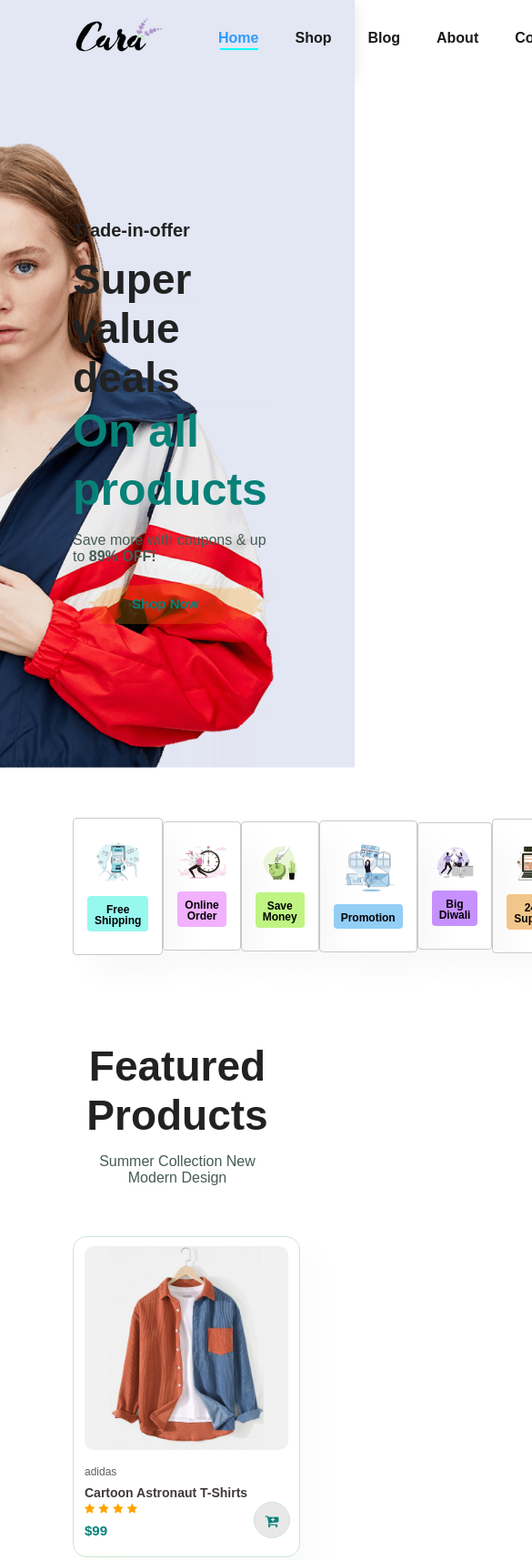
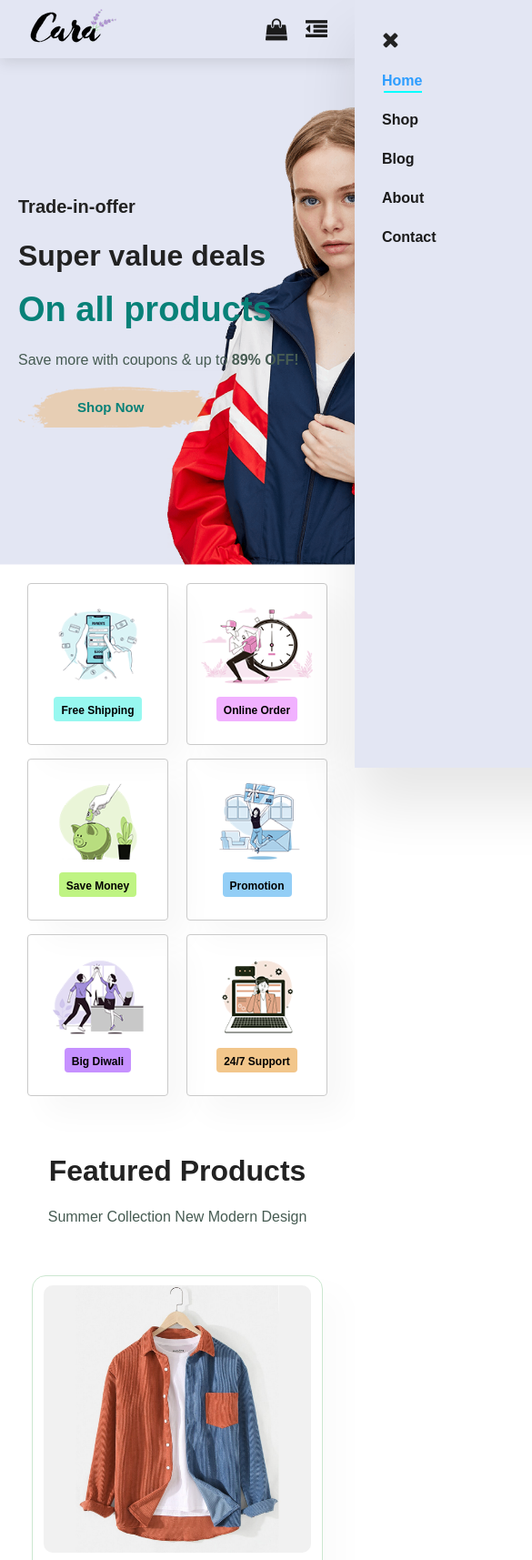
Before and after one commit to Praveenkr398/e-commerce-_Website, a plain HTML site: page index.html in a window 390 px wide. Shown: the top 1715 px of the page at 91% size, 585 px wide, since content can reach past the window. Drawn offline with Linux system fonts and the light colour scheme.

Commit message:
mobie responsive

```diff
--- a/index.html
+++ b/index.html
@@ -16,17 +16,20 @@
         <div class="log">
             <a href="index.html"><img src="img/logo.png" alt="website logo"></a>
         </div>
-        <div class="nav">
+        <div>
             <ul id="navbar">
                 <li><a class="active" href="index.html">Home</a></li>
                 <li><a href="shop.html">Shop</a></li>
                 <li><a href="blog.html">Blog</a></li>
                 <li><a href="about.html">About</a></li>
                 <li><a href="contact.html">Contact</a></li>
-                <li><a href="kart.html">
-                        <i class="fa fa-shopping-bag"></i>
-                    </a></li>
+                <li id="lg-bag"><a href="kart.html"> <i class="fa fa-shopping-bag"></i></a></li>
+                <a href="#" id="close" > <i class="fa fa-times"></i></a>
             </ul>
+        </div>
+        <div id="mobile">
+            <a href="kart.html"> <i class="fa fa-shopping-bag"></i></a>
+            <i id="bar" class="fa fa-outdent"></i>
         </div>
     </div>
 
@@ -432,6 +435,8 @@
         &copy; Cara Online Ecommerce, 2024
     </div>
 
+    <script src="script.js"></script>
+
 </body>
 
 </html>
--- a/script.js
+++ b/script.js
@@ -0,0 +1,15 @@
+const bar = document.getElementById("bar")
+const close = document.getElementById("close")
+const nav = document.getElementById("navbar")
+
+if (bar){
+    bar.addEventListener("click", ()=>{
+        nav.classList.add("active");
+    })
+}
+
+if (close){
+    close.addEventListener("click", ()=>{
+        nav.classList.remove("active");
+    })
+}
--- a/style.css
+++ b/style.css
@@ -83,7 +83,7 @@ body {
     background-color: #E3E6F3;
     box-shadow: 0 5px 15px rgba(0,0,0,0.1);
     z-index: 999;
-    /* position: sticky; */
+    position: sticky;
     top: 0;
     left: 0;
 }
@@ -124,6 +124,15 @@ body {
     bottom: -4px;
     left: 22px;
     transition: 5s ease;
+}
+
+#mobile{
+    display: none;
+    align-items: center;
+}
+
+#close{
+    display: none;
 }
 
 /* Styling : Hero Section */
@@ -536,3 +545,156 @@ footer .col a {
   text-align: center;
   margin-bottom: 10px;
 }
+
+/* start making responsive website */
+
+/* ipad responsive */
+
+@media (max-width:799px) {
+    .section-p1{
+        padding: 40px;
+    }
+    #navbar {
+        display: flex;
+        flex-direction: column;
+        align-items: flex-start;
+        justify-content: flex-start;
+        position: fixed;
+        top: 0;
+        right: -300px;
+        height: 100vh;
+        width: 300px;
+        background-color: #E3E6F3;
+        box-shadow: 0 40px 60px rgba(0,0,0,0.1);
+        padding: 80px 0 0 10px;
+        transition: 0.3s;
+    }
+
+    #navbar.active{
+        right: 0px;
+    }
+
+    #navbar li{
+        margin-bottom: 25px;
+    }
+
+    #mobile{
+        display: flex;
+        align-items: center;
+    }
+    #mobile i{
+        color: #1a1a1a;
+        font-size: 24px;
+        padding-left: 20px;
+    }
+
+    #close{
+        display: initial;
+        position: absolute;
+        top: 30px;
+        left: 30px;
+        color: #222;
+        font-size: 24px;
+    }
+
+    #lg-bag{
+        display: none;
+    }
+
+    #hero{
+        height: 66vh;
+        padding: 0 80px;
+        background-position:  top 30% right 30%;
+    }
+
+    #feature{
+        justify-content: center;
+    }
+    #feature .fe-box{
+        margin:15px 15px;
+    }
+
+    #product1 .pro-container{
+        justify-content: center;
+    }
+    #product1 .pro{
+        margin: 15px;
+    }
+
+    #banner{
+        height: 20vh;
+    }
+    #sm-banner .banner-box{
+        min-width: 100%;
+        height: 30vh;
+    }
+
+    #banner3{
+        padding: 0 40px;
+    }
+    #banner3 .banner-box{
+        width: 28%;
+    }
+
+    #newsletter .form{
+        width: 70%;
+    }
+}
+
+@media (max-width:499px) {
+    .section-p1{
+        padding: 20px;
+    }
+    #header{
+        padding: 10px 30px;
+    }
+    h2{
+        font-size: 32px;
+    }
+    h1{
+        font-size: 38px;
+    }
+    #hero{
+        padding: 0 20px;
+        background-position: 55%;
+    }
+    #feature {
+        justify-content: space-around;
+        flex-wrap: wrap;
+
+    }
+    #feature .fe-box{
+        width: 155px;
+        margin: 0 0 15px 0;
+    }
+
+    #product1 .pro{
+        width: 100%;
+    }
+
+    #banner{
+        height: 40vh;
+    }
+    #sm-banner .banner-box{
+        height:40vh;
+    }
+    #sm-banner .banner-box2{
+        margin-top: 20px;
+    }
+    #banner3{
+        padding: 0 20px;
+    }
+
+    #banner3 .banner-box{
+        width: 100%;
+    }
+    #newsletter .form{
+        width: 100%;
+    }
+    #newsletter {
+        padding: 40px 20px;
+    }
+    footer .copyright{
+        text-align: start;
+    }
+}
```
Lines whose indentation alone changed are shown as unchanged.
